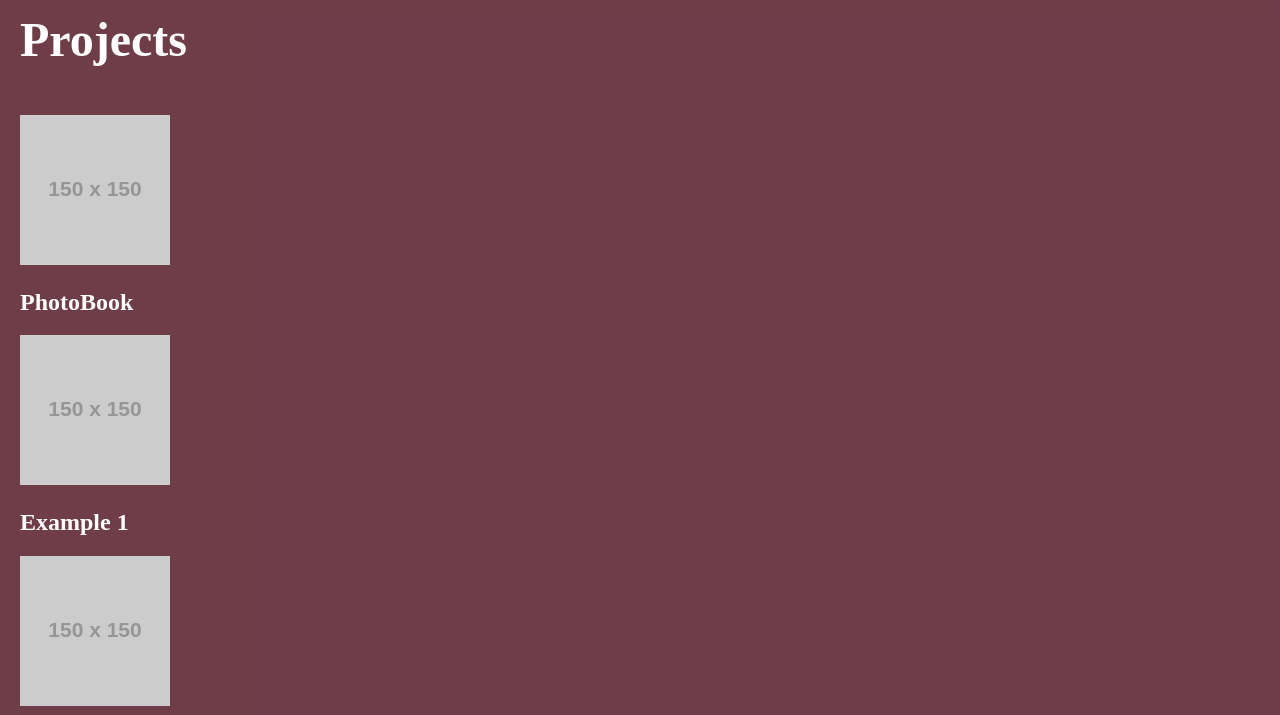
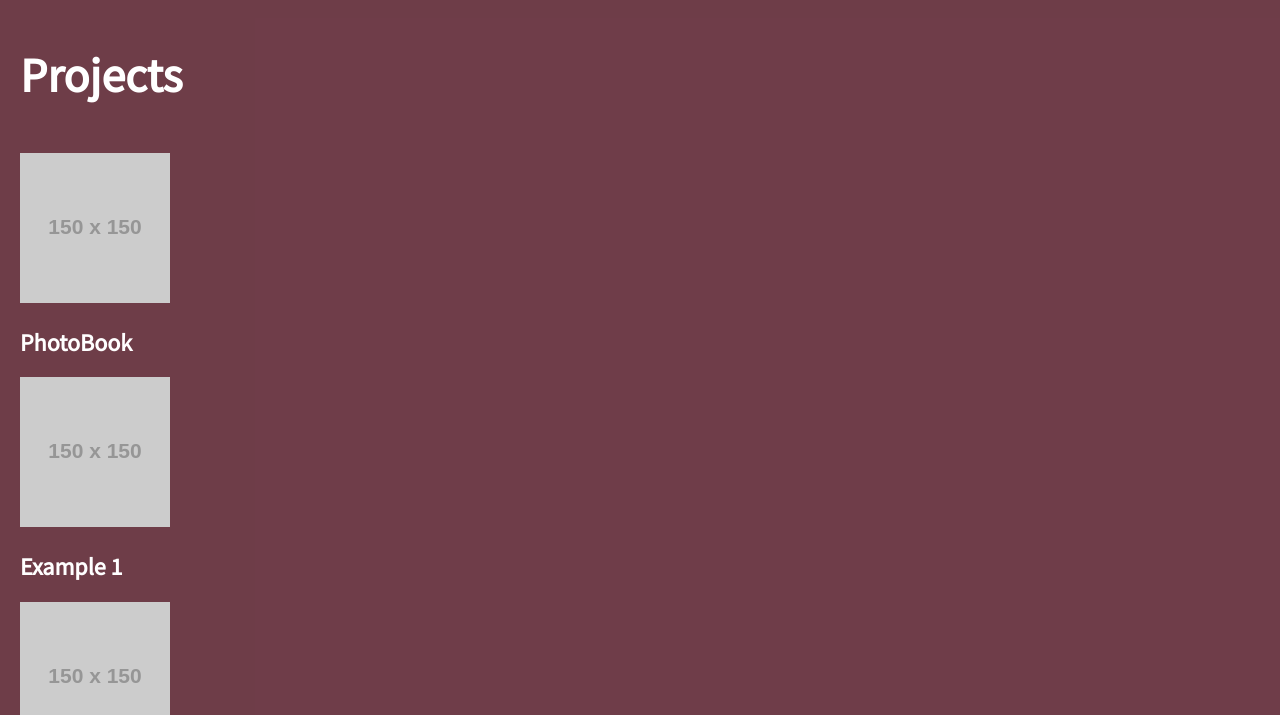
Before and after one commit to UXDSkillslab1718/3-css-essential-training-1-2-resume-files-zmreock, a plain HTML site: page index.html in a window 1280 px wide. Shown: the part 745-1460 px from the top of the page. Drawn offline with Linux system fonts and the light colour scheme; placeholder pictures from the web are drawn by us.

Commit message:
Chapter 3
Typography

```diff
--- a/index.html
+++ b/index.html
@@ -9,6 +9,8 @@
     <!-- In here we define the web app will support internet explorer edge and upwards.
     Since internet explorer does not support every HTML5 features -->
     <meta http-equiv="X-UA-Compatible" content="ie=edge">
+    <!-- In here we are using custom font to give flavor to our website -->
+    <link href="https://fonts.googleapis.com/css?family=Source+Sans+Pro" rel="stylesheet">
     <!-- We are referencing out stylesheet -->
     <link rel="stylesheet" href="style.css">
 
--- a/style.css
+++ b/style.css
@@ -1,5 +1,6 @@
 body{
     margin: 0;
+    font-family: 'Source Sans Pro', sans-serif;
 }
 nav{
     background-color: #f5dfb66b;
```
